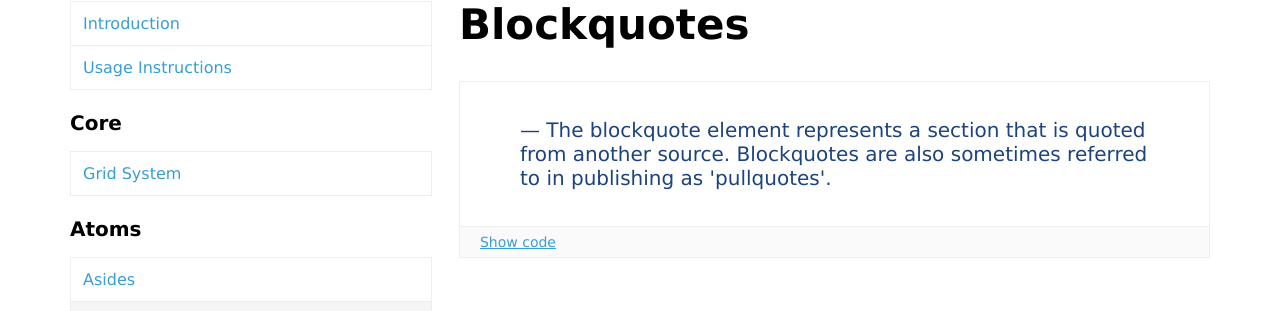
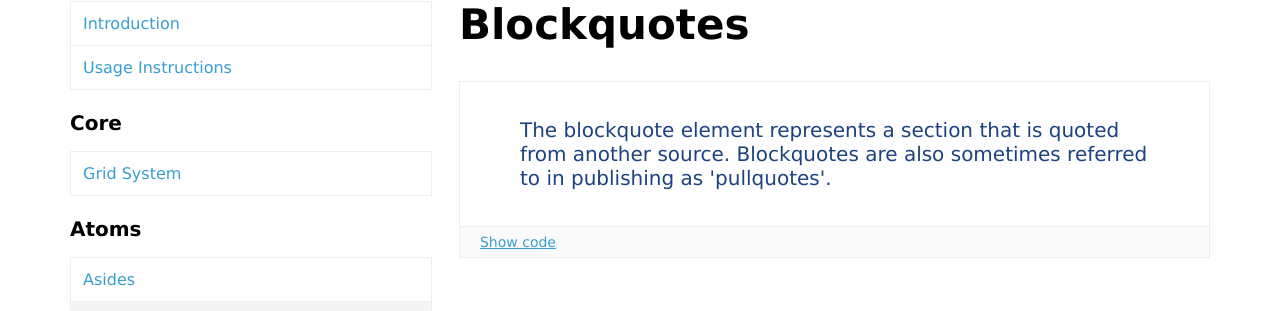
Before and after one commit to codeforamerica/style-guide, a Jekyll site: the page built from _atoms/blockquotes.md, in a window 1280 px wide. Shown: the part 155-466 px from the top of the page. Built offline with Jekyll 4.4.1, drawn with Linux system fonts in a browser that asks for light colours; nearby versions of some CDN libraries.

Commit message:
Remove emdash at the beginning of blockquotes
When rearranging the blockquote styles, I accidentally nested some styling intended for blockquote citations under the blockquote element itself. This moves it back to blockquote->cite.

```diff
--- a/_sass/atoms/_blockquote.scss
+++ b/_sass/atoms/_blockquote.scss
@@ -6,9 +6,9 @@ blockquote {
     color: $color-black;
     font-size: $em-base;
     font-style: normal;
-  }
 
-  &::before {
-    content: "— ";
+    &::before {
+      content: "— ";
+    }
   }
 }
```
